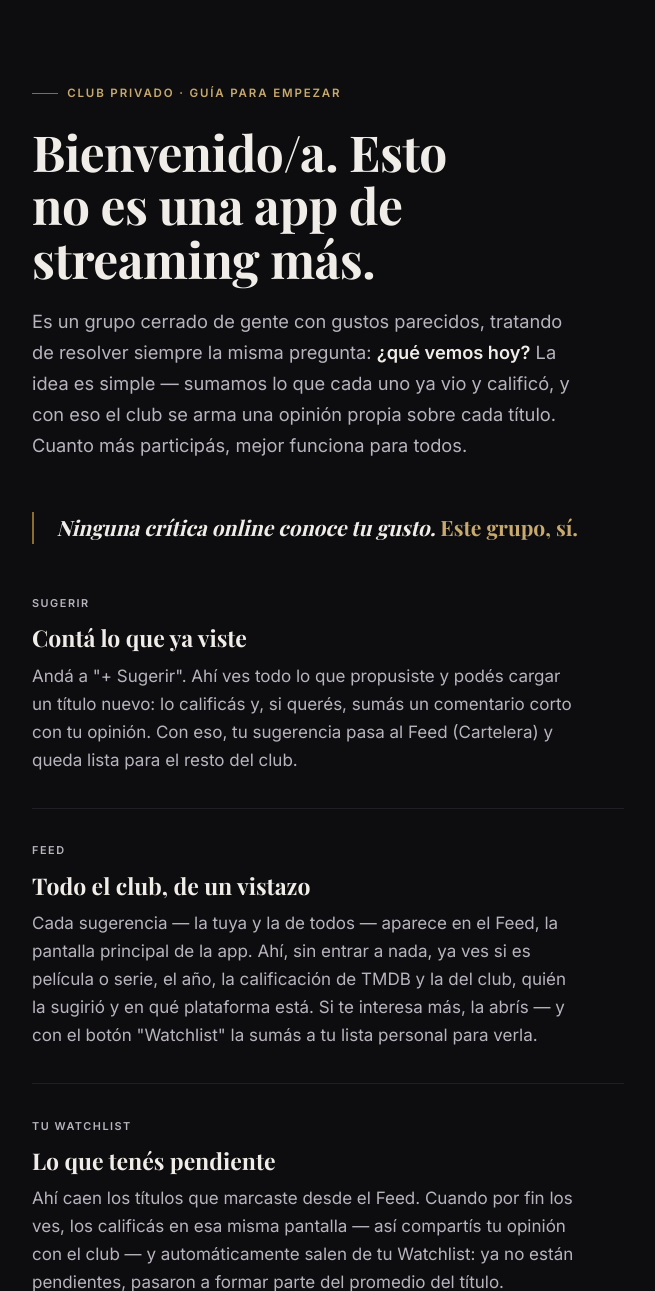
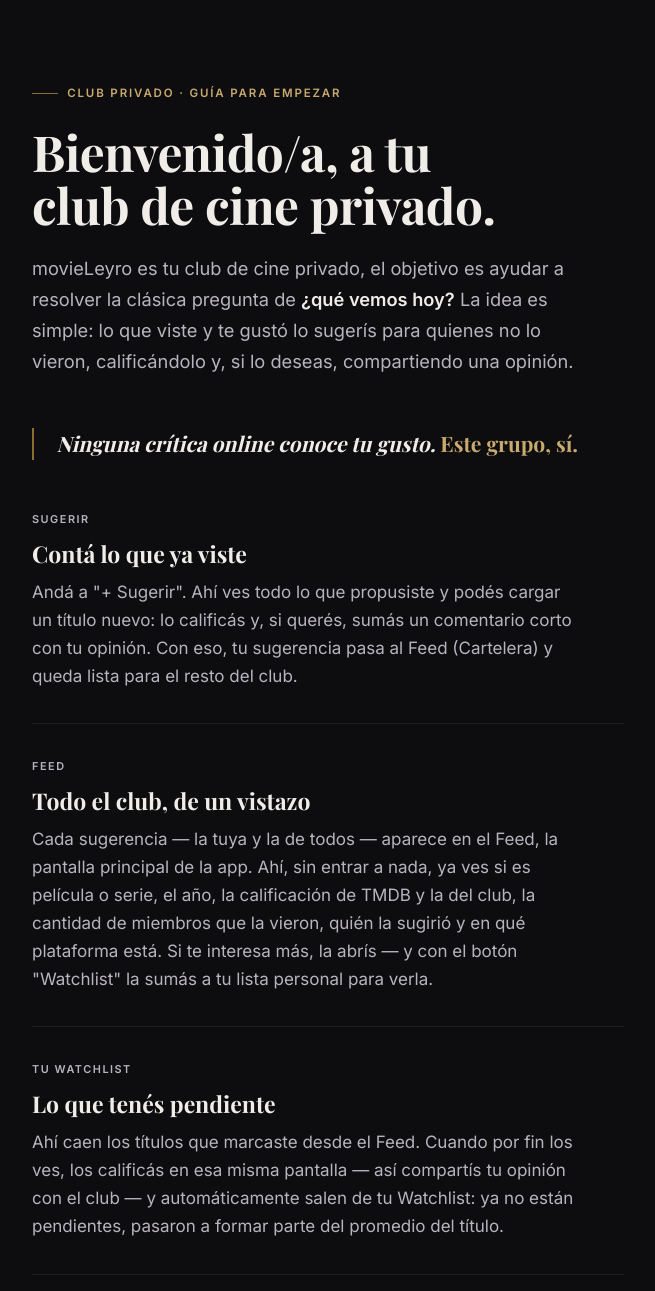
Before and after one commit to rleyrodiaz/movies-app, a FastAPI app: page /guia in a window 1280 px wide. Shown: the top 1291 px of the page, without its empty margins (312-967 px from the left). Run offline with FastAPI, Linux system fonts and the light colour scheme; parts of the project's set-up code (start-up, migrations or seed data) failed here and were passed over; some web fonts are replaced.

Commit message:
Modif Fran

```diff
--- a/app/templates/feed.html
+++ b/app/templates/feed.html
@@ -89,7 +89,7 @@
       {% if s.avg_rating %}
       <div class="absolute top-2 right-2 bg-black/70 text-yellow-400 text-xs font-bold px-1.5 py-0.5 rounded backdrop-blur-sm"
            title="Promedio de {{ s.rating_count }} calificaci{{ 'ón' if s.rating_count == 1 else 'ones' }}">
-        {{ s.avg_rating }}/10
+        {{ s.avg_rating }} ({{ s.rating_count }}p)
       </div>
       {% endif %}
 
--- a/app/templates/guia.html
+++ b/app/templates/guia.html
@@ -134,12 +134,12 @@
 <div class="wrap">
 
   <p class="eyebrow">Club privado · guía para empezar</p>
-  <h1 class="hero-title display">Bienvenido/a. Esto no es una app de streaming más.</h1>
+  <h1 class="hero-title display">Bienvenido/a, a tu club de cine privado.</h1>
   <p class="lead">
-    Es un grupo cerrado de gente con gustos parecidos, tratando de resolver siempre la
-    misma pregunta: <strong>¿qué vemos hoy?</strong> La idea es simple — sumamos lo que cada
-    uno ya vio y calificó, y con eso el club se arma una opinión propia sobre cada título.
-    Cuanto más participás, mejor funciona para todos.
+    movieLeyro es tu club de cine privado, el objetivo es ayudar a resolver la clásica
+    pregunta de <strong>¿qué vemos hoy?</strong> La idea es simple: lo que viste y te
+    gustó lo sugerís para quienes no lo vieron, calificándolo y, si lo deseas,
+    compartiendo una opinión.
   </p>
 
   <div class="thesis">
@@ -162,9 +162,9 @@
     <p>
       Cada sugerencia — la tuya y la de todos — aparece en el Feed, la pantalla
       principal de la app. Ahí, sin entrar a nada, ya ves si es película o serie, el
-      año, la calificación de TMDB y la del club, quién la sugirió y en qué plataforma
-      está. Si te interesa más, la abrís — y con el botón "Watchlist" la sumás a tu
-      lista personal para verla.
+      año, la calificación de TMDB y la del club, la cantidad de miembros que la
+      vieron, quién la sugirió y en qué plataforma está. Si te interesa más, la
+      abrís — y con el botón "Watchlist" la sumás a tu lista personal para verla.
     </p>
   </section>
 
@@ -257,9 +257,18 @@
       <li>Elegí "Agregar a pantalla de inicio" y confirmá.</li>
     </ol>
 
+    <h3>Computadora (Chrome o Edge)</h3>
+    <ol>
+      <li>Iniciá sesión con tu acceso.</li>
+      <li>Buscá el ícono de instalación en la barra de direcciones (a la derecha, donde
+        se escribe la URL) — o el menú de tres puntos.</li>
+      <li>Elegí "Instalar movieLeyro..." y confirmá.</li>
+    </ol>
+
     <p style="margin-top:0.9rem">
-      Listo — te queda un ícono como el de cualquier otra app, y cada vez que la abras vas
-      a tener lo último, sin actualizar nada a mano.
+      Se puede instalar en el celular y en la computadora al mismo tiempo, sin límite —
+      cada instalación es independiente, y entrás a las dos con el mismo email y
+      contraseña.
     </p>
   </section>
 
--- a/app/templates/suggestion_new.html
+++ b/app/templates/suggestion_new.html
@@ -36,7 +36,7 @@
 
       {% if s.avg_rating %}
       <div class="absolute top-2 right-2 bg-black/70 text-yellow-400 text-xs font-bold px-2 py-0.5 rounded-full backdrop-blur-sm rating-badge-{{ s.id }}">
-        {{ s.avg_rating }}/10
+        {{ s.avg_rating }} ({{ s.rating_count }}p)
       </div>
       {% endif %}
 
@@ -297,7 +297,7 @@ function openDetail(id) {
             ${typeBadge}
             ${s.year ? `<span class="text-xs" style="color:#7A7680">${s.year}</span>` : ''}
             ${s.tmdb_rating ? `<span class="text-xs" style="color:#7A7680">&#9733; ${s.tmdb_rating} <span style="color:#5A5762">TMDB</span></span>` : ''}
-            ${s.avg_rating ? `<span class="text-xs" style="color:#C8A96E;border:1px solid #8a6d2f;padding:0.15rem 0.55rem" title="Promedio de ${s.rating_count} calificaci${s.rating_count === 1 ? 'ón' : 'ones'}">&#9733; ${s.avg_rating}/10</span>` : ''}
+            ${s.avg_rating ? `<span class="text-xs" style="color:#C8A96E;border:1px solid #8a6d2f;padding:0.15rem 0.55rem" title="Promedio de ${s.rating_count} calificaci${s.rating_count === 1 ? 'ón' : 'ones'}">&#9733; ${s.avg_rating} (${s.rating_count}p)</span>` : ''}
           </div>
           <div class="text-right shrink-0">
             <p class="text-sm font-semibold flex items-center justify-end gap-1.5" style="color:#F0EDE8" title="Recomendado por">
--- a/app/templates/watchlist.html
+++ b/app/templates/watchlist.html
@@ -556,7 +556,7 @@ function buildWDetailHTML(e) {
             ${e.status === 'watched' ? `<span class="text-xs" style="color:#86efac;border:1px solid #166534;padding:0.15rem 0.55rem">Vista</span>` : ''}
             ${e.year ? `<span class="text-xs" style="color:#7A7680">${e.year}</span>` : ''}
             ${e.tmdb_rating ? `<span class="text-xs" style="color:#7A7680">&#9733; ${e.tmdb_rating} <span style="color:#5A5762">TMDB</span></span>` : ''}
-            ${e.avg_rating ? `<span class="text-xs" style="color:#C8A96E;border:1px solid #8a6d2f;padding:0.15rem 0.55rem" title="Promedio de ${e.rating_count} calificaci${e.rating_count === 1 ? 'ón' : 'ones'}">&#9733; ${e.avg_rating}/10</span>` : ''}
+            ${e.avg_rating ? `<span class="text-xs" style="color:#C8A96E;border:1px solid #8a6d2f;padding:0.15rem 0.55rem" title="Promedio de ${e.rating_count} calificaci${e.rating_count === 1 ? 'ón' : 'ones'}">&#9733; ${e.avg_rating} (${e.rating_count}p)</span>` : ''}
           </div>
           <div class="text-right shrink-0">
             <p class="text-sm font-semibold flex items-center justify-end gap-1.5" style="color:#F0EDE8" title="Recomendado por">
```
Also changed, not shown: app/routers/suggestions.py (+7 -1 lines), app/templates/base.html (+19 -7 lines), app/templates/suggestion_detail.html (+4 -3 lines), 1 other file.
